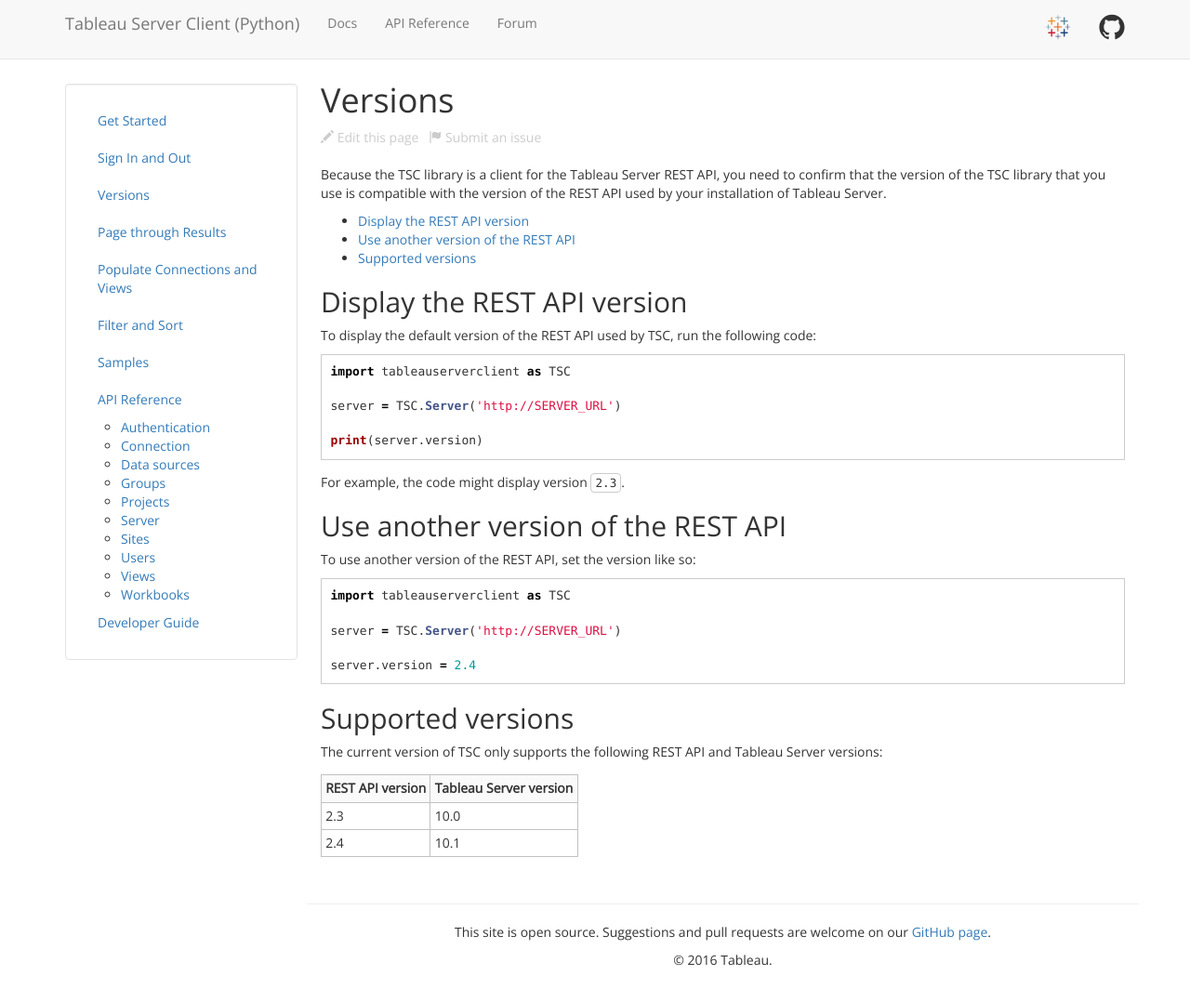
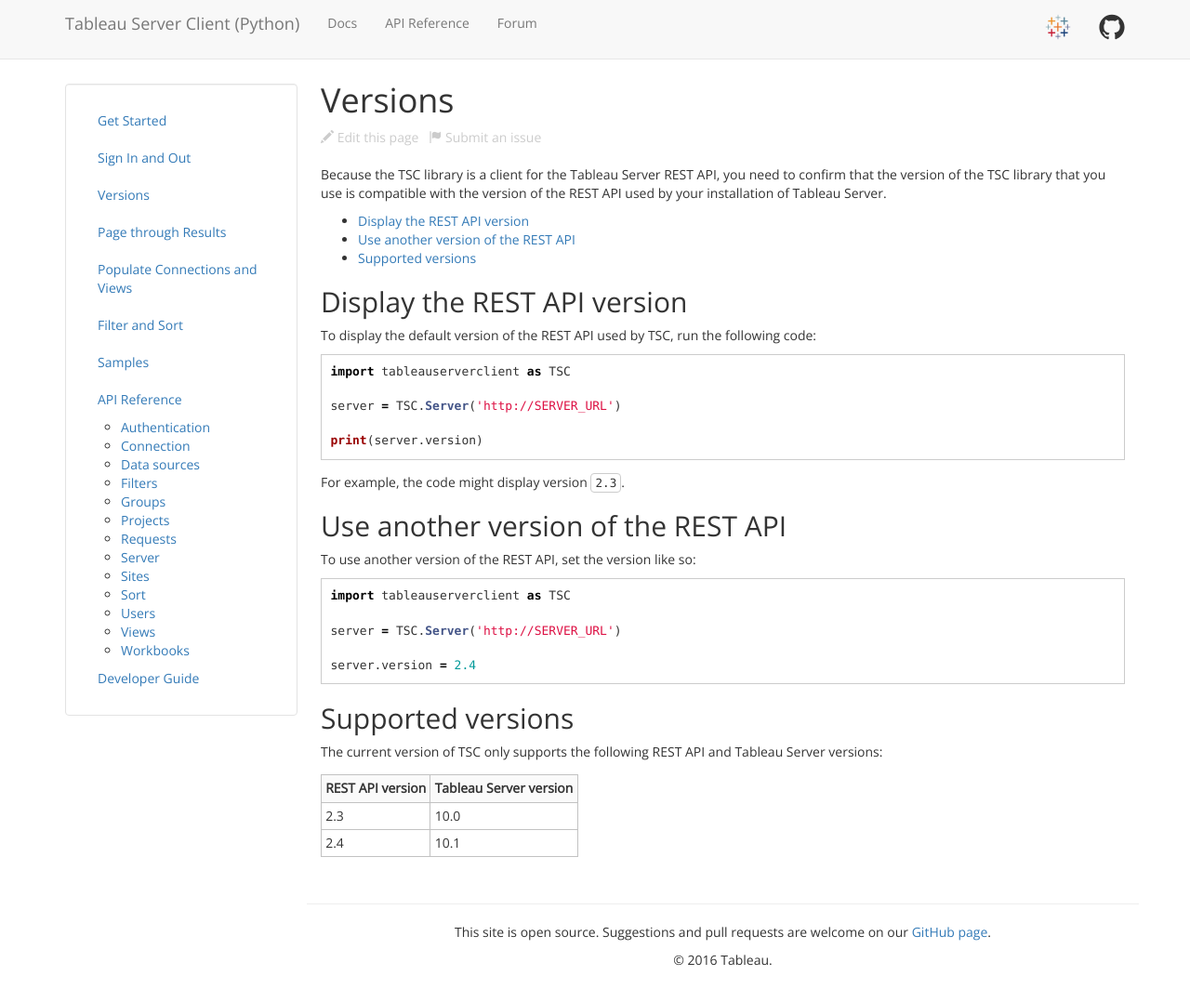
Before and after one commit to tableau/server-client-python, a Jekyll site: the page built from docs/docs/versions.md, in a window 1280 px wide and 1083 px high. Shown: the top 1078 px of the window at 93% size. Built offline with Jekyll 4.4.1, drawn with Linux system fonts in a browser that asks for light colours.

Commit message:
update to the left nav for new classes

```diff
--- a/docs/_includes/docs_menu.html
+++ b/docs/_includes/docs_menu.html
@@ -34,16 +34,25 @@
                     <a href="{{ site.baseurl }}/docs/api-ref#data-sources">Data sources</a>
                 </li>
                 <li>
+                    <a href="{{ site.baseurl }}/docs/api-ref#filters">Filters</a>
+                </li>
+                <li>
                     <a href="{{ site.baseurl }}/docs/api-ref#groups">Groups</a>
                 </li>
                 <li>
                     <a href="{{ site.baseurl }}/docs/api-ref#projects">Projects</a>
                 </li>
                 <li>
+                    <a href="{{ site.baseurl }}/docs/api-ref#requests">Requests</a>
+                </li>
+                <li>
                     <a href="{{ site.baseurl }}/docs/api-ref#server">Server</a>
                 </li>
                 <li>
                     <a href="{{ site.baseurl }}/docs/api-ref#sites">Sites</a>
+                </li>
+                <li>
+                    <a href="{{ site.baseurl }}/docs/api-ref#sort">Sort</a>
                 </li>
                 <li>
                     <a href="{{ site.baseurl }}/docs/api-ref#users">Users</a>
```
